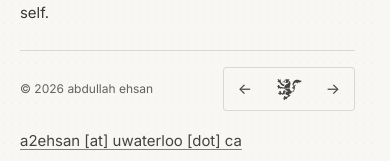
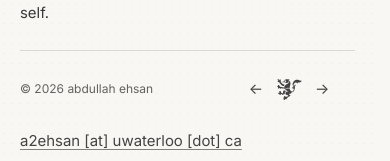
Before and after one commit to aehsan275/portfolio, a React (Vite) app: page / in a window 390 px wide. Shown: the part 1714-1875 px from the top of the page. Built offline with nearby package versions, Linux system fonts and the light colour scheme.

Commit message:
Tighten mobile webring icons without an outline

```diff
--- a/src/styles.css
+++ b/src/styles.css
@@ -948,12 +948,14 @@ html[data-page-hidden='true'] .name > span {
   .cs-webring {
     position: static;
     gap: 0;
-    border-radius: var(--radius-field);
-    box-shadow: inset 0 0 0 1px var(--rule);
   }
-  .cs-webring a:active {
-    background: var(--color-base-200);
-    border-radius: inherit;
+  .cs-webring a:first-child {
+    justify-content: flex-end;
+    padding-inline-end: var(--space-1);
+  }
+  .cs-webring a:last-child {
+    justify-content: flex-start;
+    padding-inline-start: var(--space-1);
   }
 }
 
```
